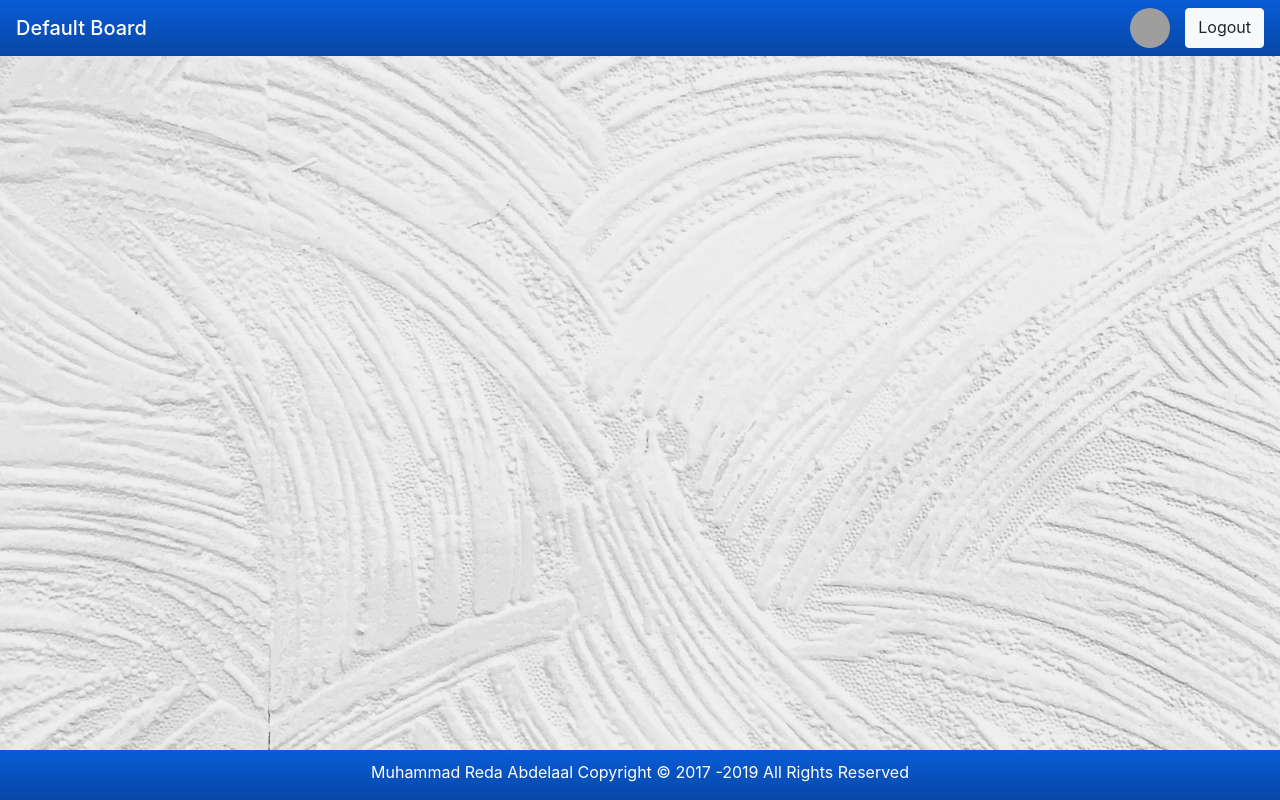
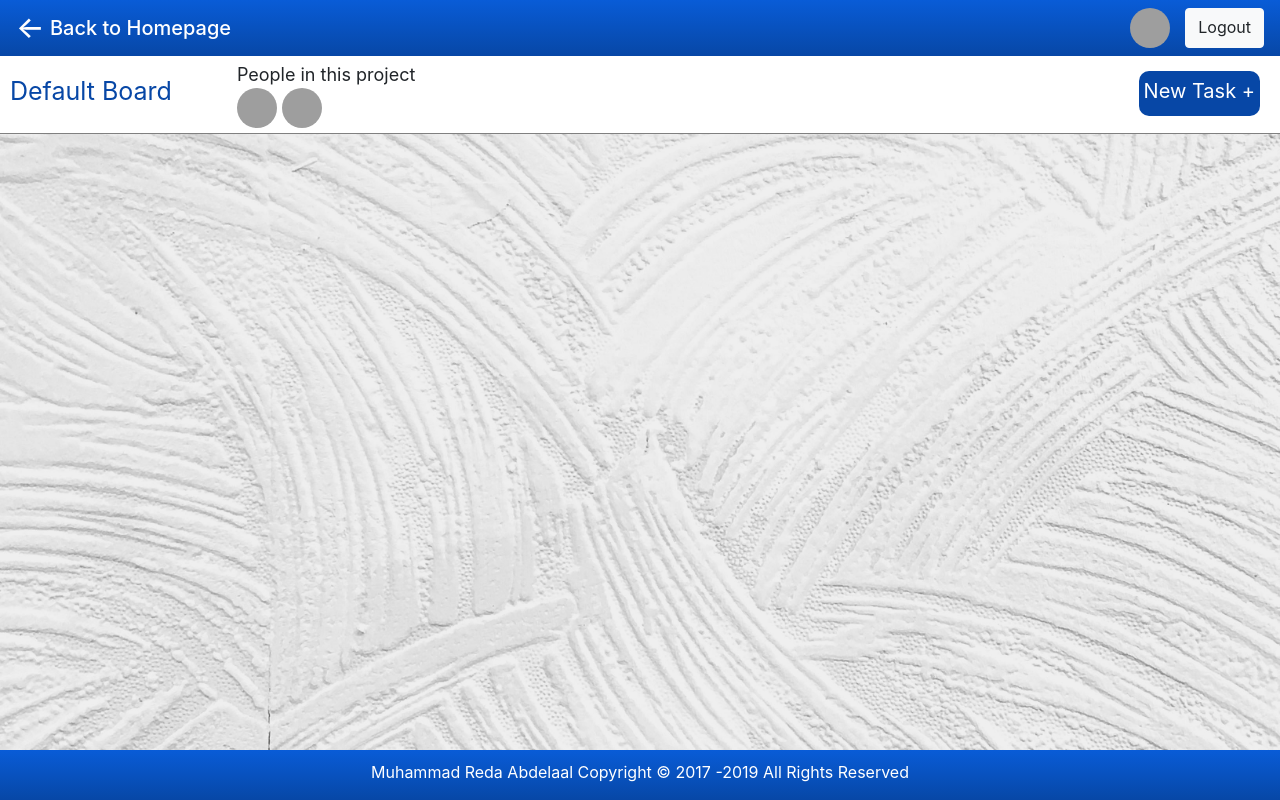
Before and after one commit to MuhammadAbdelaal/Task_Tracker, a PHP site: page /default_board.php in a window 1280 px wide. Run offline with PHP 8.4, Linux system fonts and the light colour scheme; grey boxes are pictures that could not be loaded.

Commit message:
adding board info div

```diff
--- a/default_board.php
+++ b/default_board.php
@@ -17,13 +17,34 @@
 
     <!-- Navigation Bar with Logout Button-->
     <nav class="navbar navbar-custom bg-light">
-        <a class="navbar-brand mb-0 h1" href="#">Default Board</a>
+        <a class="navbar-brand mb-0 h1" href="index.php">
+          <span class="back-btn">&larr;</span>
+          Back to Homepage</a>
         <ul class="nav navbar-nav navbar-right">
         <img src="https://mdbootstrap.com/img/Photos/Avatars/img%20(20).jpg"
          alt="Avatar" class="md-avatar rounded-circle size-1">
         <a class="btn btn-light" href="#">Logout</a>
         </ul>
     </nav>
+
+    <!-- Board info -->
+    <div class="board-info-container">
+      <ul class="board-info">
+        <li>Default Board</li>
+        <li>People in this project
+          <ul class="board-users">
+            <li><img src="https://mdbootstrap.com/img/Photos/Avatars/img%20(20).jpg"
+         alt="Avatar" class="md-avatar rounded-circle size-1"></li>
+            <li><img src="https://mdbootstrap.com/img/Photos/Avatars/img%20(20).jpg"
+         alt="Avatar" class="md-avatar rounded-circle size-1"></li>
+          </ul>
+        </li>
+        <li>New Task +</li>
+      </ul>
+    </div>
+
+    <!-- Dynamic 3 Lists  -->
+
 
     <!-- Footer -->
     <div class="footer">
--- a/main.css
+++ b/main.css
@@ -1,8 +1,15 @@
+/* global styles */
+* {
+  margin: 0;
+  padding: 0;
+}
+
 /* html element */
 html {
     position: relative;
     min-height: 100%;
 }
+
 
 /* Background Image */
 body {
@@ -151,11 +158,65 @@ body {
     color: #c0c0c0;
   }
 
-.navbar-right {
+/* custom navbar styles */
+  .navbar-right {
     display: flex;
     flex-direction: row;
 }
 
 .navbar-right a {
-    margin-left: 15px;
+  margin-left: 15px;
 }
+
+.back-btn {
+  font-size: 30px;
+  vertical-align: top;
+  line-height: 28px;
+}
+
+/* Board info container */
+ul.board-info {
+  list-style-type: none;
+  display: flex;
+  padding: 5px 0;
+  font-size: 18px;
+  box-shadow: 0 1px gray;
+  background-color: white;
+}
+
+ul.board-info>li {
+  padding: 0 5px;
+  margin-right: 50px;
+}
+
+ul.board-info>li:first-child {
+  font-size: 25px;
+  line-height: 60px;
+  color: #0747a6;
+  border-radius: 20px;
+  padding: 0 10px;
+}
+
+ul.board-info>li:last-child {
+  position: absolute;
+  right: 20px;
+  height: 45px;
+  margin: 0;
+  margin-top: 10px;
+  font-size: 20px;
+  line-height: 40px;
+  background-color: #0747a6;
+  color: white;
+  border-radius: 10px;
+  padding: 0 5px;
+}
+
+
+ul.board-users {
+  list-style-type: none;
+  display: flex;
+}
+
+ul.board-users li {
+  padding-right: 5px;
+}
```
